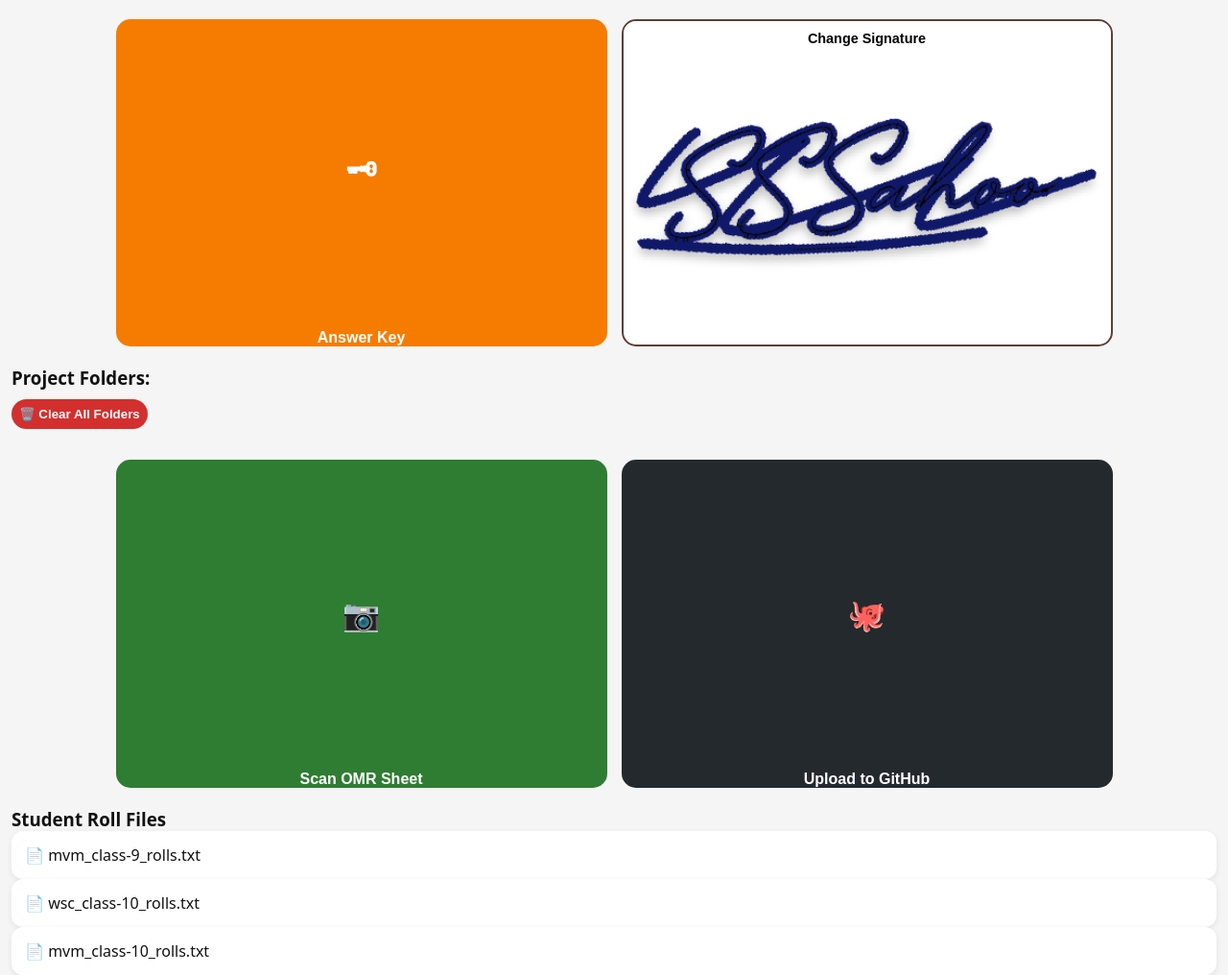
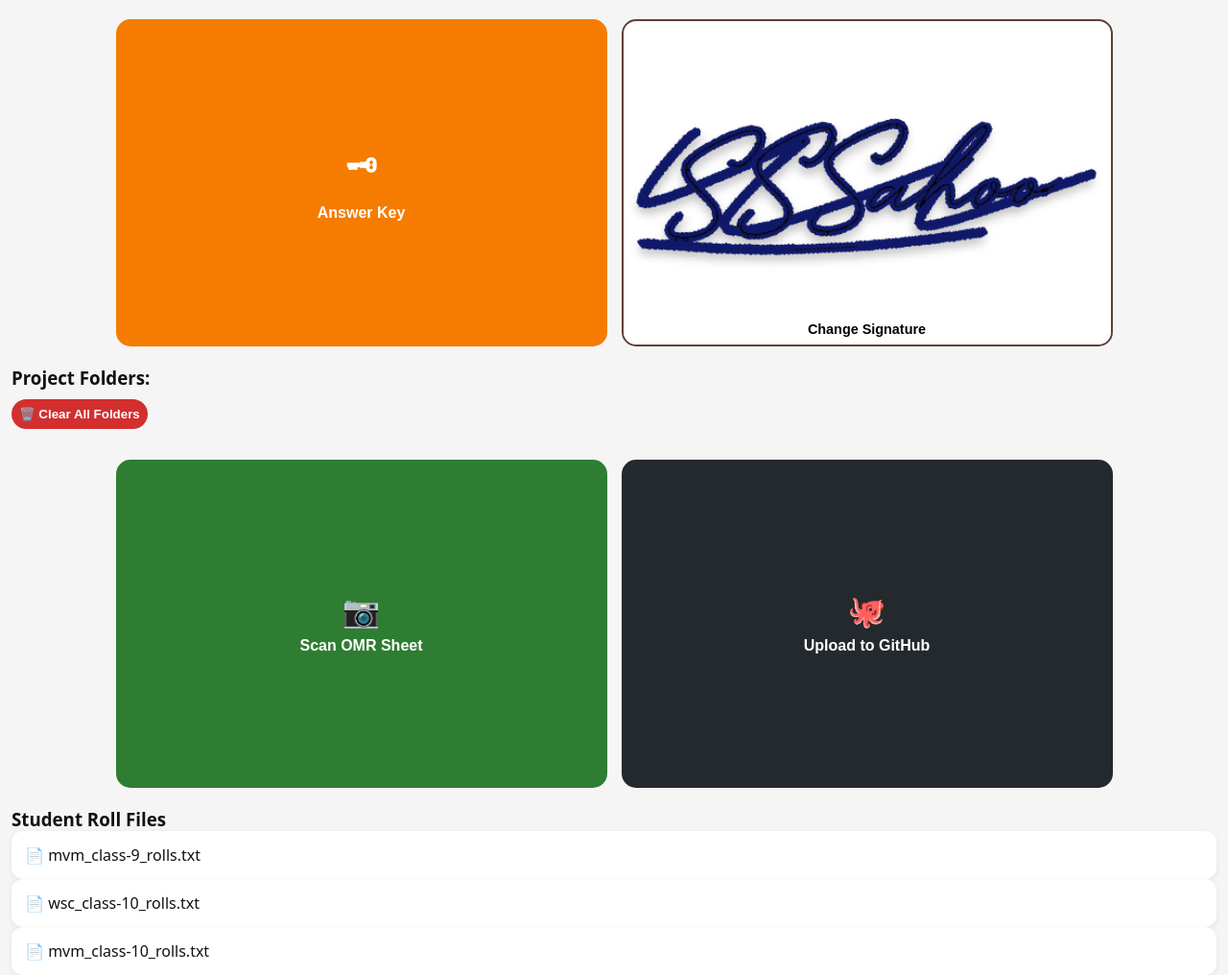
Before and after one commit to Ashit-10/PYTHON_OMR_APP, a Flask app: page / in a window 1280 px wide. Shown: the part 52-1068 px from the top of the page at 96% size. Run offline with Flask 3, Linux system fonts and the light colour scheme.

Commit message:
Update style.css

```diff
--- a/static/style.css
+++ b/static/style.css
@@ -41,10 +41,11 @@ header {
 .actions {
   display: flex;
   justify-content: center;
-  gap: 15px; /* Fixed gap for consistency */
+  gap: 15px;
   margin: 20px 12px;
 }
 
+/* Standard styling for all action buttons */
 .actions button {
   flex: 1;
   aspect-ratio: 1.5 / 1;
@@ -52,17 +53,17 @@ header {
   display: flex;
   flex-direction: column;
   align-items: center;
-  justify-content: space-between; /* Pushes Emoji to top/middle and Text to bottom */
+  justify-content: center; /* Default centering for normal buttons */
   font-size: 1rem;
   font-weight: bold;
   border-radius: 15px;
   border: none;
   cursor: pointer;
   transition: transform 0.1s;
-  padding: 0px; /* Crucial: Allows the bottom bar to touch the edges */
+  padding: 10px;
   text-align: center;
-  overflow: hidden; /* Clips the translucent bar to the rounded corners */
   position: relative;
+  overflow: hidden;
 }
 
 .actions button:active { transform: scale(0.95); }
@@ -74,11 +75,26 @@ header {
 
 .actions button span {
   font-size: 2rem;
-  margin-top: auto;   /* Centers emoji vertically in the top space */
-  margin-bottom: auto;
+  margin-bottom: 8px;
 }
 
-/* Signature Active States */
+/* =====================
+   SIGNATURE BUTTON SPECIAL FIX
+===================== */
+
+/* Target ONLY the signature button to move text to bottom */
+#mainSignBtn {
+    padding: 0 !important;
+    justify-content: flex-end !important; /* Pushes content to the bottom */
+}
+
+/* Keep the emoji in the middle of the signature button */
+#mainSignBtn span {
+    margin-top: auto;
+    margin-bottom: auto;
+}
+
+/* Signature Active States (Background Image) */
 .btn-sign-preview, .btn-sign-active {
     background-size: contain !important;
     background-repeat: no-repeat !important;
@@ -88,22 +104,23 @@ header {
     border: 2px solid #5d4037 !important;
 }
 
-/* THE FIX: Full-width bottom bar */
-.btn-sign-preview b, .btn-sign-active b {
+/* The Translucent Bottom Bar */
+.btn-sign-preview b, .btn-sign-active b, #mainSignBtn b {
+    display: block !important;
+    width: 100% !important;
     background: rgba(255, 255, 255, 0.75) !important;
-    width: 100% !important;
-    height: auto !important; /* Changed from 100% to auto to make it a bar */
-    padding: 10px 0 !important; /* Adjust this to make the bar taller or shorter */
-    display: block !important;
-    font-size: 0.9rem;
-    color: #000;
-    margin-top: 0; /* Ensures it sits at the bottom due to justify-content */
+    color: #000 !important;
+    padding: 8px 0 !important;
+    font-size: 0.9rem !important;
+    font-weight: bold;
+    text-align: center;
 
-    /* Match button's 15px border radius */
+    /* Ensure it sits at the very bottom */
+    margin-top: 0 !important;
+
+    /* Match button corners */
     border-bottom-left-radius: 13px;
     border-bottom-right-radius: 13px;
-    border-top-left-radius: 0;
-    border-top-right-radius: 0;
 }
 
 /* =====================
```
